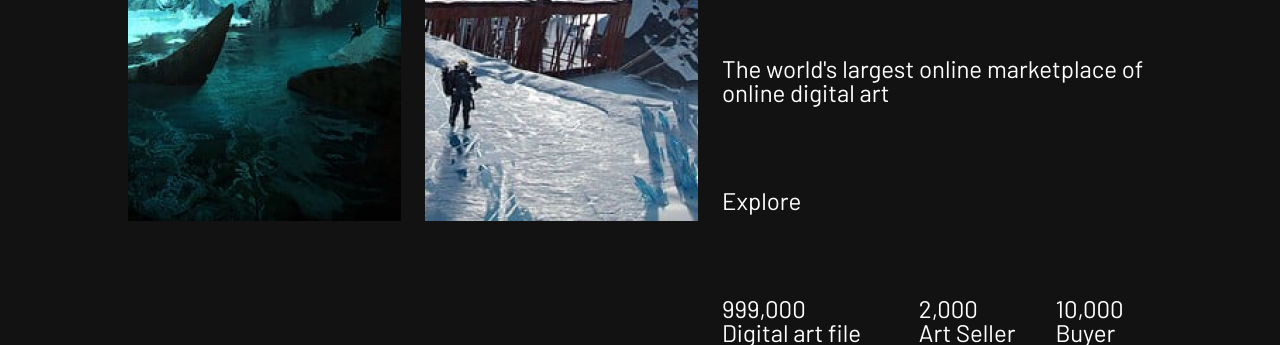
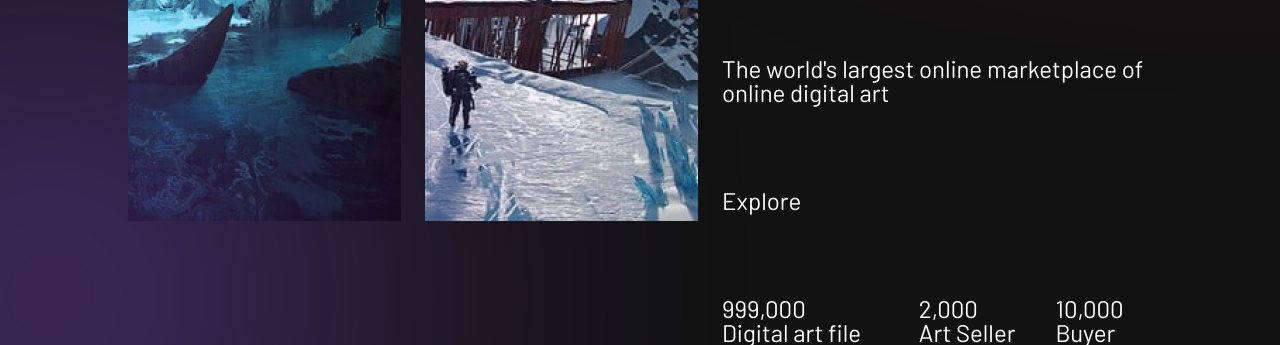
Before and after one commit to sshaparenko/html-css-artoria, a plain HTML site: page artopia/components/index.html in a window 1280 px wide. Shown: the part 651-996 px from the top of the page. Drawn offline with Linux system fonts and the light colour scheme.

Commit message:
add blured circles to the header bg

```diff
--- a/artopia/components/home/header.css
+++ b/artopia/components/home/header.css
@@ -1,8 +1,35 @@
 .header {
   background-color: var(--dark-accent);
+  position: relative;
   box-sizing: border-box;
   overflow: hidden;
   min-height: 980px;
+}
+
+.header::before{
+  content: '';
+  display: block;
+  width: 400px;
+  height: 400px;
+  border-radius: 50%;
+  background-color: var(--purple-accent);
+  position: absolute;
+  bottom: -150px;
+  left: -150px;
+  filter: blur(200px);
+}
+
+.header::after{
+  content: '';
+  display: block;
+  width: 400px;
+  height: 400px;
+  border-radius: 50%;
+  background-color: var(--pink-accent);
+  position: absolute;
+  top: -150px;
+  right: -150px;
+  filter: blur(200px);
 }
 
 .header-inner {
```
